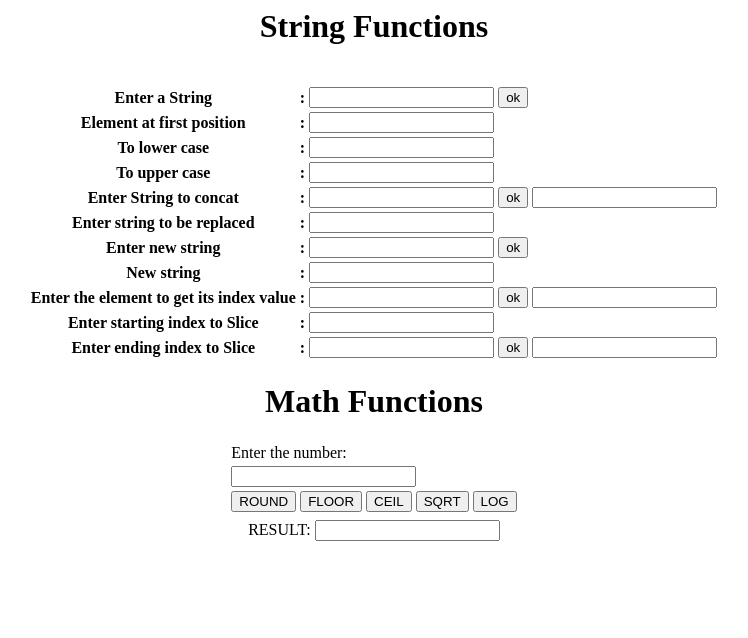
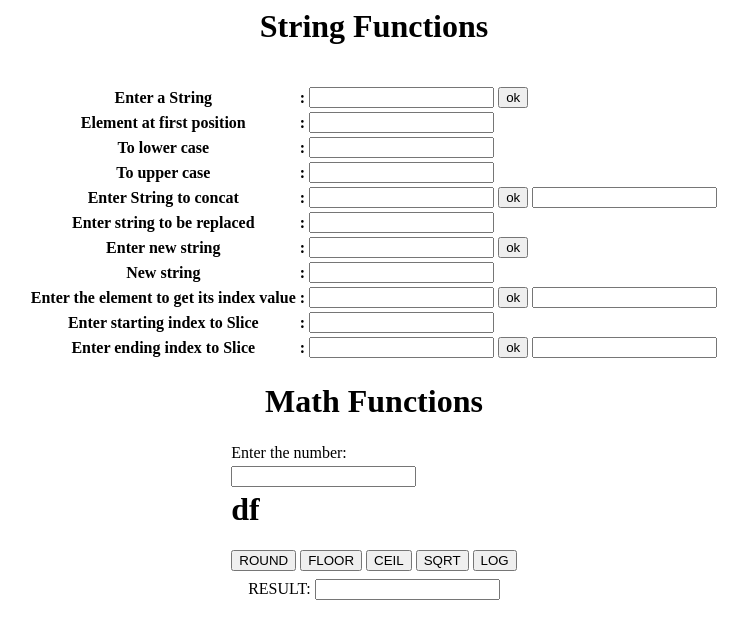
Before and after one commit to Stefi-T/project1, a plain HTML site: page index2.html in a window 1280 px wide. Shown: the whole page, without its empty margins (266-1014 px from the left). Drawn offline with Linux system fonts and the light colour scheme.

Commit message:
h1 tag added

```diff
--- a/index2.html
+++ b/index2.html
@@ -209,6 +209,7 @@
     <tr><td>Enter the number:</td></tr>
     <tr><td><input id="f1"></td></tr>
     <tr><td>
+        <h1>df</h1>
     <button onclick="round()">ROUND</button>
     <button onclick="floor()">FLOOR</button>
     <button onclick="ceil()">CEIL</button>
```
